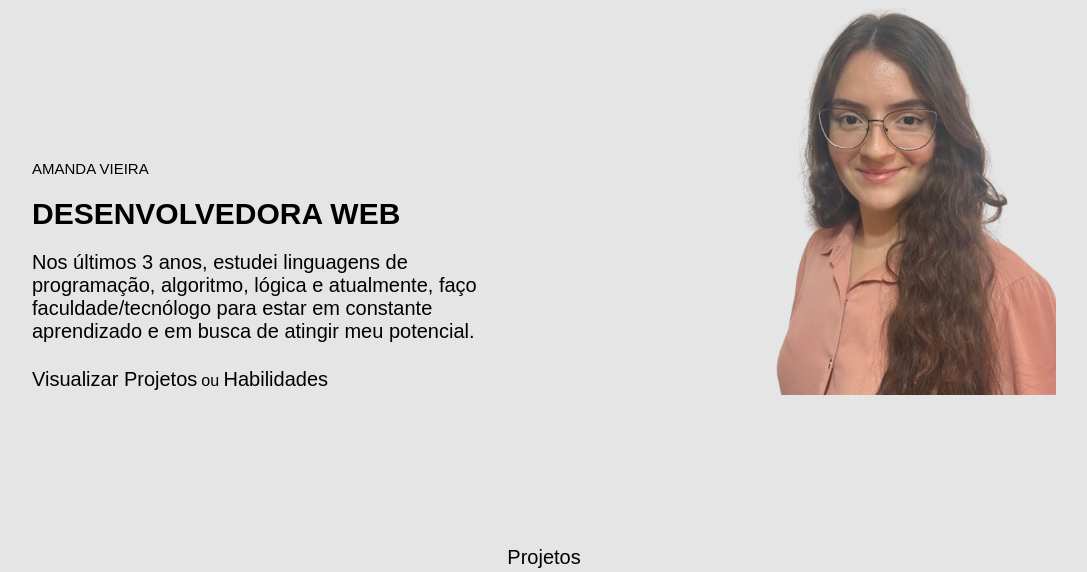
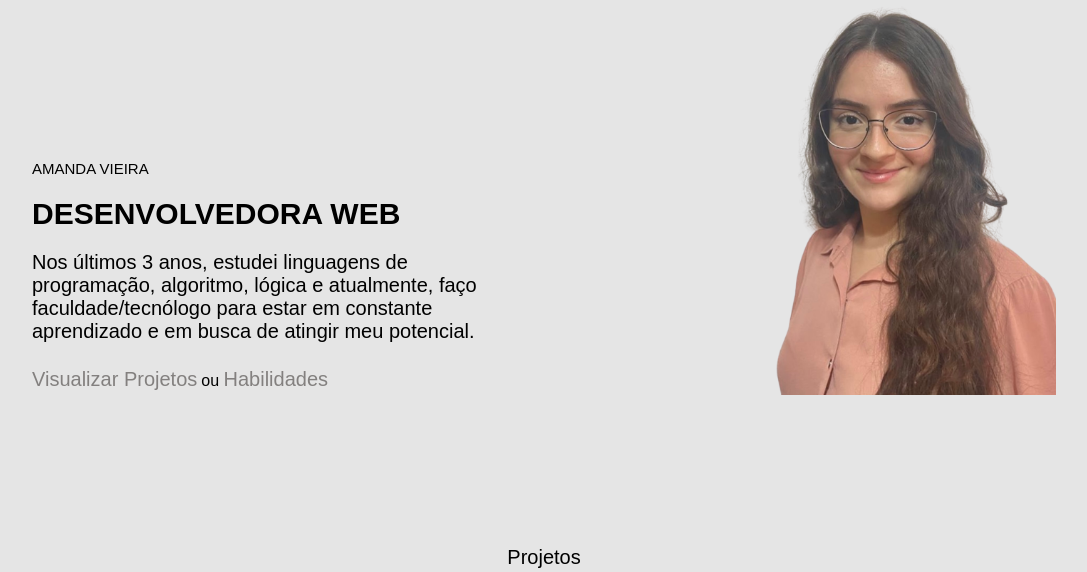
Before and after one commit to amandavo/portifolio, a Flask app: page / in a window 1280 px wide; the page is wider, and only the part inside the window is pictured. Shown: the part 201-773 px from the top of that part, without its empty margins (96-1183 px from the left). Run offline with Flask 2, Linux system fonts and the light colour scheme; some libraries are stand-ins or nearby versions.

Commit message:
adicionando cor no a href

```diff
--- a/src/static/css/styles_home.css
+++ b/src/static/css/styles_home.css
@@ -51,7 +51,7 @@ p,
 }
 
 .apre a {
-  color: black;
+  color: #83807f;
   font-family: 'Poppins', sans-serif;
   font-size: 20px;
   text-decoration: none;
```
